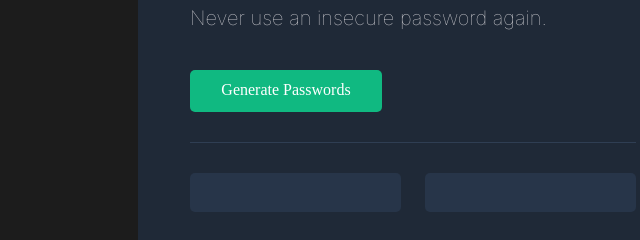
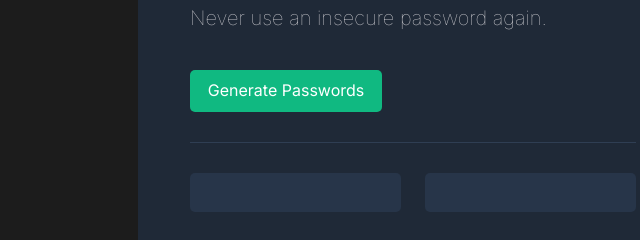
Before and after one commit to Cyrusdavirussss/password-generator, a website built with Vite: page index.html in a window 1280 px wide. Shown: the part 367-607 px from the top of the page, 227-867 px from the left. Built offline with nearby package versions, Linux system fonts and the light colour scheme.

Commit message:
update index.css

```diff
--- a/index.css
+++ b/index.css
@@ -76,6 +76,8 @@ body{
     font-size: 16px;
     padding: 9px 16px;
     margin-top: 20px;
+    font-family: "Inter", serif;
+
 
 }
 
```
